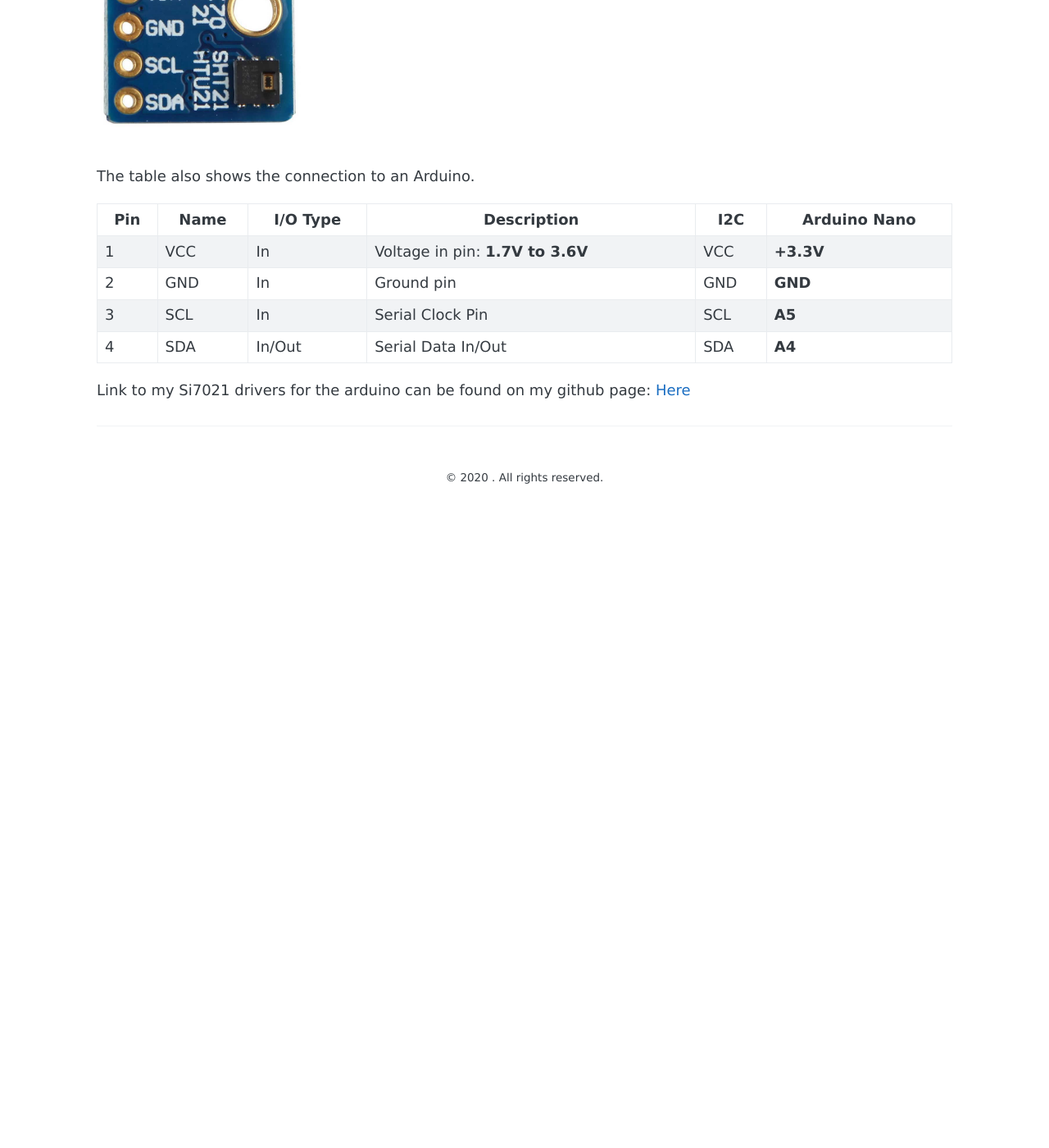
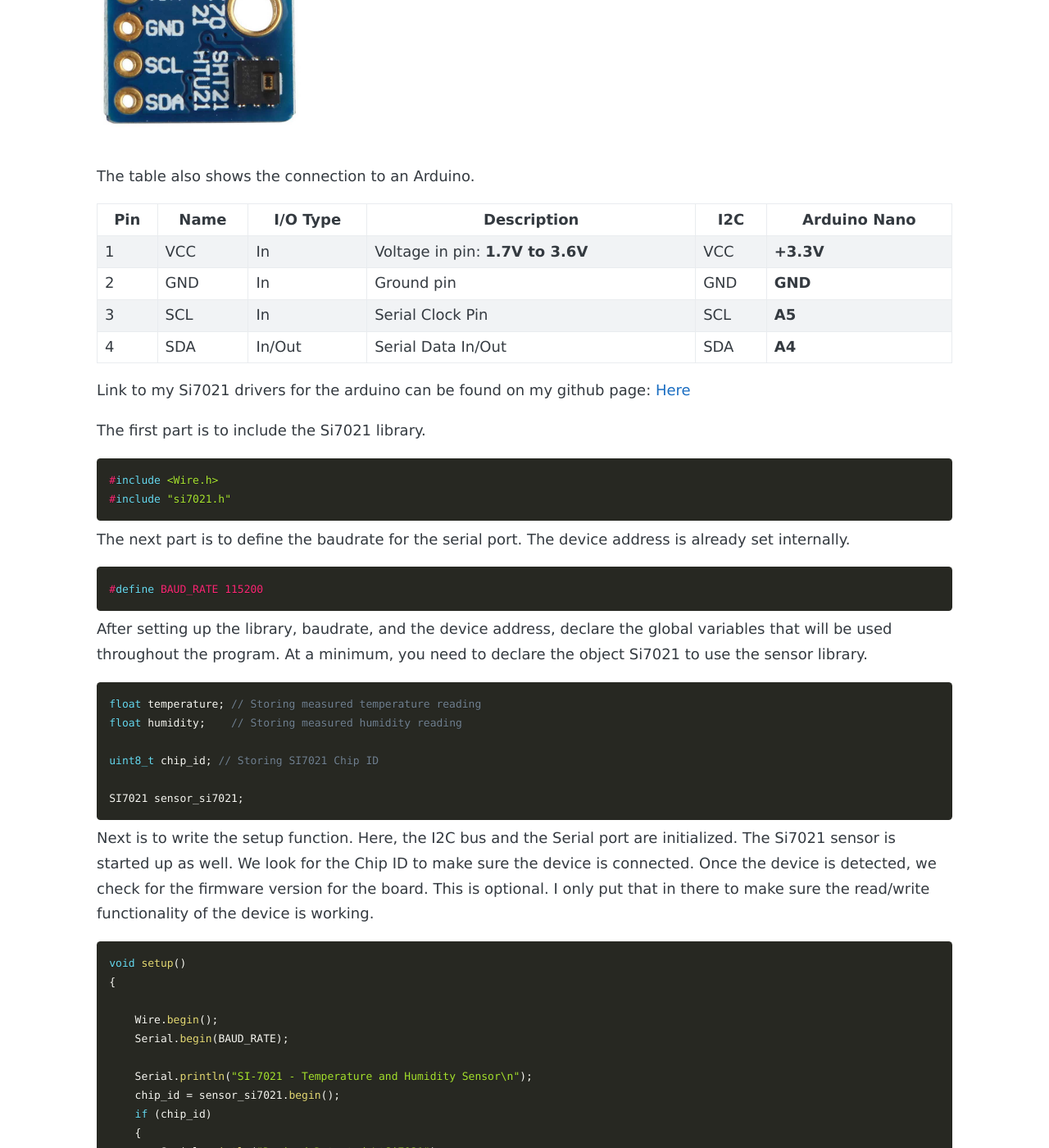
Before and after one commit to hshah89/hshah89.github.io, a Jekyll site: the page built from _posts/2019-12-20-si7021-sensor.md, in a window 1280 px wide and 1400 px high, scrolled down 591 px. Shown: the whole window at 82% size. Built offline with Jekyll 4.4.1, drawn with Linux system fonts in a browser that asks for light colours; before the commit the page ends 1221 px from its top, so only the background shows below that; some of the changed text lies outside the part shown.

Commit message:
Update 2019-12-20-si7021-sensor.md

````diff
--- a/_posts/2019-12-20-si7021-sensor.md
+++ b/_posts/2019-12-20-si7021-sensor.md
@@ -67,3 +67,80 @@ The table also shows the connection to an Arduino.
 					</table>
 
 Link to my Si7021 drivers for the arduino can be found on my github page: [Here](https://github.com/hshah89/si7021)
+
+The first part is to include the Si7021 library.
+``` cpp
+#include <Wire.h>
+#include "si7021.h"
+```
+The next part is to define the baudrate for the serial port. The device address is already set internally.
+``` cpp
+#define BAUD_RATE 115200
+```
+After setting up the library, baudrate, and the device address, declare the global variables that will be used throughout the program. At a minimum, you need to declare the object Si7021 to use the sensor library.
+``` cpp
+float temperature; // Storing measured temperature reading
+float humidity;    // Storing measured humidity reading
+
+uint8_t chip_id; // Storing SI7021 Chip ID
+
+SI7021 sensor_si7021;
+```
+Next is to write the setup function. Here, the I2C bus and the Serial port are initialized. The Si7021 sensor is started up as well. We look for the Chip ID to make sure the device is connected. Once the device is detected, we check for the firmware version for the board. This is optional. I only put that in there to make sure the read/write functionality of the device is working.
+
+``` cpp
+void setup()
+{
+
+    Wire.begin();
+    Serial.begin(BAUD_RATE);
+
+    Serial.println("SI-7021 - Temperature and Humidity Sensor\n");
+    chip_id = sensor_si7021.begin();
+    if (chip_id)
+    {
+        Serial.println("Deviced Detected:\tSi7021");
+    }
+    Serial.print("Firmware Version:\t");
+    if (sensor_si7021.get_fw_rev() == 0xFF)
+    {
+        Serial.print("1.0");
+    }
+    else if (sensor_si7021.get_fw_rev() == 0x20)
+    {
+        Serial.print("2.0");
+    }
+
+    Serial.println("\n\nTemp\t\tHumidity");
+    Serial.println("----------------------------------------------\r");
+    getData();
+}
+```
+The **getData()** arduino function is shown below. It gets the temperature and humidity. This function is declared so you don't have to keep repeating same commands over and over.
+``` cpp
+void getData()
+{
+    humidity = sensor_si7021.read_rel_humid();
+    temperature = sensor_si7021.read_temp();
+    Serial.print(temperature);
+    Serial.print(" ºF \t");
+    Serial.print(humidity);
+    Serial.print(" % \t");
+    Serial.print("\n");
+}
+```
+Finally, the loop function is configured. You call the **getData()** function and then delay it a certain amount.
+``` cpp
+void loop()
+{
+  delay(10e3);
+  getData();
+}
+```
+If everything runs correctly, you should get the following output after programming the arduino board:
+``` txt
+
+```
+That should get you going with the sensor. Now that it's working with the Arduino board, you can use this sensor with any project. Stay tuned for a projected using this sensor.
+
+Next, I will compare the BME280 and the Si7021 sensor to see how closely they report the temperature and humidity back.
````
Also changed, not shown: other parts of _posts/2019-12-20-si7021-sensor.md (+1 -1 lines).
